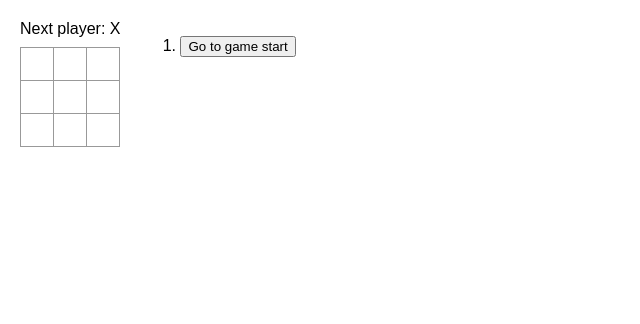
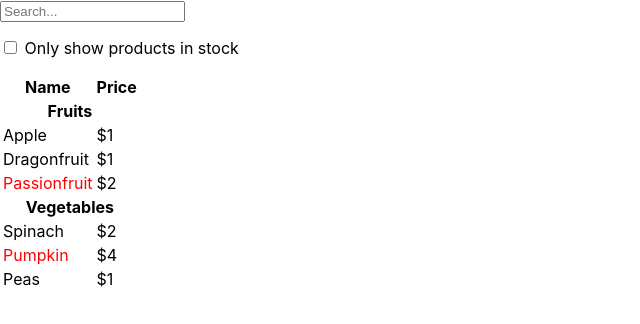
Before and after one commit to RhofirAbdelali/gstagesreact, a React (Create React App) app: page / in a window 1280 px wide. Shown: the top 324 px of the page, without its empty margins (0-640 px from the left). Built offline with nearby package versions, Linux system fonts and the light colour scheme.

Commit message:
Atelier Thinking in React

```diff
--- a/src/App.js
+++ b/src/App.js
@@ -1,115 +1,17 @@
-import { useState } from 'react';
+import React from 'react';
+import FilterableProductTable from './FilterableProductTable';
 
-function Square({ value, onSquareClick }) {
-    return (
-        <button className="square" onClick={onSquareClick}>
-            {value}
-        </button>
-    );
+const PRODUCTS = [
+    { category: "Fruits", price: "$1", stocked: true, name: "Apple" },
+    { category: "Fruits", price: "$1", stocked: true, name: "Dragonfruit" },
+    { category: "Fruits", price: "$2", stocked: false, name: "Passionfruit" },
+    { category: "Vegetables", price: "$2", stocked: true, name: "Spinach" },
+    { category: "Vegetables", price: "$4", stocked: false, name: "Pumpkin" },
+    { category: "Vegetables", price: "$1", stocked: true, name: "Peas" }
+];
+
+function App() {
+    return <FilterableProductTable products={PRODUCTS} />;
 }
 
-function Board({ xIsNext, squares, onPlay }) {
-    function handleClick(i) {
-        if (calculateWinner(squares) || squares[i]) {
-            return;
-        }
-        const nextSquares = squares.slice();
-        if (xIsNext) {
-            nextSquares[i] = 'X';
-        } else {
-            nextSquares[i] = 'O';
-        }
-        onPlay(nextSquares);
-    }
-
-    const winner = calculateWinner(squares);
-    let status;
-    if (winner) {
-        status = 'Winner: ' + winner;
-    } else {
-        status = 'Next player: ' + (xIsNext ? 'X' : 'O');
-    }
-
-    return (
-        <>
-            <div className="status">{status}</div>
-            <div className="board-row">
-                <Square value={squares[0]} onSquareClick={() => handleClick(0)} />
-                <Square value={squares[1]} onSquareClick={() => handleClick(1)} />
-                <Square value={squares[2]} onSquareClick={() => handleClick(2)} />
-            </div>
-            <div className="board-row">
-                <Square value={squares[3]} onSquareClick={() => handleClick(3)} />
-                <Square value={squares[4]} onSquareClick={() => handleClick(4)} />
-                <Square value={squares[5]} onSquareClick={() => handleClick(5)} />
-            </div>
-            <div className="board-row">
-                <Square value={squares[6]} onSquareClick={() => handleClick(6)} />
-                <Square value={squares[7]} onSquareClick={() => handleClick(7)} />
-                <Square value={squares[8]} onSquareClick={() => handleClick(8)} />
-            </div>
-        </>
-    );
-}
-
-export default function Game() {
-    const [history, setHistory] = useState([Array(9).fill(null)]);
-    const [currentMove, setCurrentMove] = useState(0);
-    const xIsNext = currentMove % 2 === 0;
-    const currentSquares = history[currentMove];
-
-    function handlePlay(nextSquares) {
-        const nextHistory = [...history.slice(0, currentMove + 1), nextSquares];
-        setHistory(nextHistory);
-        setCurrentMove(nextHistory.length - 1);
-    }
-
-    function jumpTo(nextMove) {
-        setCurrentMove(nextMove);
-    }
-
-    const moves = history.map((squares, move) => {
-        let description;
-        if (move > 0) {
-            description = 'Go to move #' + move;
-        } else {
-            description = 'Go to game start';
-        }
-        return (
-            <li key={move}>
-                <button onClick={() => jumpTo(move)}>{description}</button>
-            </li>
-        );
-    });
-
-    return (
-        <div className="game">
-            <div className="game-board">
-                <Board xIsNext={xIsNext} squares={currentSquares} onPlay={handlePlay} />
-            </div>
-            <div className="game-info">
-                <ol>{moves}</ol>
-            </div>
-        </div>
-    );
-}
-
-function calculateWinner(squares) {
-    const lines = [
-        [0, 1, 2],
-        [3, 4, 5],
-        [6, 7, 8],
-        [0, 3, 6],
-        [1, 4, 7],
-        [2, 5, 8],
-        [0, 4, 8],
-        [2, 4, 6],
-    ];
-    for (let i = 0; i < lines.length; i++) {
-        const [a, b, c] = lines[i];
-        if (squares[a] && squares[a] === squares[b] && squares[a] === squares[c]) {
-            return squares[a];
-        }
-    }
-    return null;
-}
+export default App;
--- /dev/null
+++ b/src/FilterableProductTable.js
@@ -0,0 +1,26 @@
+import React, { useState } from 'react';
+import SearchBar from './SearchBar';
+import ProductTable from './ProductTable';
+
+function FilterableProductTable({ products }) {
+    const [filterText, setFilterText] = useState('');
+    const [inStockOnly, setInStockOnly] = useState(false);
+
+    return (
+        <div>
+            <SearchBar
+                filterText={filterText}
+                inStockOnly={inStockOnly}
+                onFilterTextChange={setFilterText}
+                onInStockChange={setInStockOnly}
+            />
+            <ProductTable
+                products={products}
+                filterText={filterText}
+                inStockOnly={inStockOnly}
+            />
+        </div>
+    );
+}
+
+export default FilterableProductTable;
--- /dev/null
+++ b/src/ProductCategoryRow.js
@@ -0,0 +1,11 @@
+import React from 'react';
+
+function ProductCategoryRow({ category }) {
+    return (
+        <tr>
+            <th colSpan="2">{category}</th>
+        </tr>
+    );
+}
+
+export default ProductCategoryRow;
--- /dev/null
+++ b/src/ProductRow.js
@@ -0,0 +1,14 @@
+import React from 'react';
+
+function ProductRow({ product }) {
+    const name = product.stocked ? product.name : <span style={{ color: 'red' }}>{product.name}</span>;
+
+    return (
+        <tr>
+            <td>{name}</td>
+            <td>{product.price}</td>
+        </tr>
+    );
+}
+
+export default ProductRow;
--- /dev/null
+++ b/src/ProductTable.js
@@ -0,0 +1,46 @@
+import React from 'react';
+import ProductCategoryRow from './ProductCategoryRow';
+import ProductRow from './ProductRow';
+
+function ProductTable({ products, filterText, inStockOnly }) {
+    const rows = [];
+    let lastCategory = null;
+
+    products.forEach((product) => {
+        if (product.name.toLowerCase().indexOf(filterText.toLowerCase()) === -1) {
+            return;
+        }
+        if (inStockOnly && !product.stocked) {
+            return;
+        }
+        if (product.category !== lastCategory) {
+            rows.push(
+                <ProductCategoryRow
+                    category={product.category}
+                    key={product.category}
+                />
+            );
+        }
+        rows.push(
+            <ProductRow
+                product={product}
+                key={product.name}
+            />
+        );
+        lastCategory = product.category;
+    });
+
+    return (
+        <table>
+            <thead>
+            <tr>
+                <th>Name</th>
+                <th>Price</th>
+            </tr>
+            </thead>
+            <tbody>{rows}</tbody>
+        </table>
+    );
+}
+
+export default ProductTable;
--- /dev/null
+++ b/src/SearchBar.js
@@ -0,0 +1,25 @@
+import React from 'react';
+
+function SearchBar({ filterText, inStockOnly, onFilterTextChange, onInStockChange }) {
+    return (
+        <form>
+            <input
+                type="text"
+                placeholder="Search..."
+                value={filterText}
+                onChange={(e) => onFilterTextChange(e.target.value)}
+            />
+            <p>
+                <input
+                    type="checkbox"
+                    checked={inStockOnly}
+                    onChange={(e) => onInStockChange(e.target.checked)}
+                />
+                {' '}
+                Only show products in stock
+            </p>
+        </form>
+    );
+}
+
+export default SearchBar;
--- a/src/index.css
+++ b/src/index.css
@@ -1,98 +1,13 @@
 body {
+  margin: 0;
   font-family: -apple-system, BlinkMacSystemFont, 'Segoe UI', 'Roboto', 'Oxygen',
-    'Ubuntu', 'Cantarell', 'Fira Sans', 'Droid Sans', 'Helvetica Neue',
-    sans-serif;
+  'Ubuntu', 'Cantarell', 'Fira Sans', 'Droid Sans', 'Helvetica Neue',
+  sans-serif;
   -webkit-font-smoothing: antialiased;
   -moz-osx-font-smoothing: grayscale;
-  margin: 20px;
-  padding: 0;
 }
 
 code {
   font-family: source-code-pro, Menlo, Monaco, Consolas, 'Courier New',
-    monospace;
+  monospace;
 }
-* {
-  box-sizing: border-box;
-}
-
-body {
-  font-family: sans-serif;
-  margin: 20px;
-  padding: 0;
-}
-
-h1 {
-  margin-top: 0;
-  font-size: 22px;
-}
-
-h2 {
-  margin-top: 0;
-  font-size: 20px;
-}
-
-h3 {
-  margin-top: 0;
-  font-size: 18px;
-}
-
-h4 {
-  margin-top: 0;
-  font-size: 16px;
-}
-
-h5 {
-  margin-top: 0;
-  font-size: 14px;
-}
-
-h6 {
-  margin-top: 0;
-  font-size: 12px;
-}
-
-code {
-  font-size: 1.2em;
-}
-
-ul {
-  padding-inline-start: 20px;
-}
-
-* {
-  box-sizing: border-box;
-}
-
-.square {
-  background: #fff;
-  border: 1px solid #999;
-  float: left;
-  font-size: 24px;
-  font-weight: bold;
-  line-height: 34px;
-  height: 34px;
-  margin-right: -1px;
-  margin-top: -1px;
-  padding: 0;
-  text-align: center;
-  width: 34px;
-}
-
-.board-row:after {
-  clear: both;
-  content: '';
-  display: table;
-}
-
-.status {
-  margin-bottom: 10px;
-}
-.game {
-  display: flex;
-  flex-direction: row;
-}
-
-.game-info {
-  margin-left: 20px;
-}
```
Also changed, not shown: src/App.css (deleted, +0 -38 lines).
